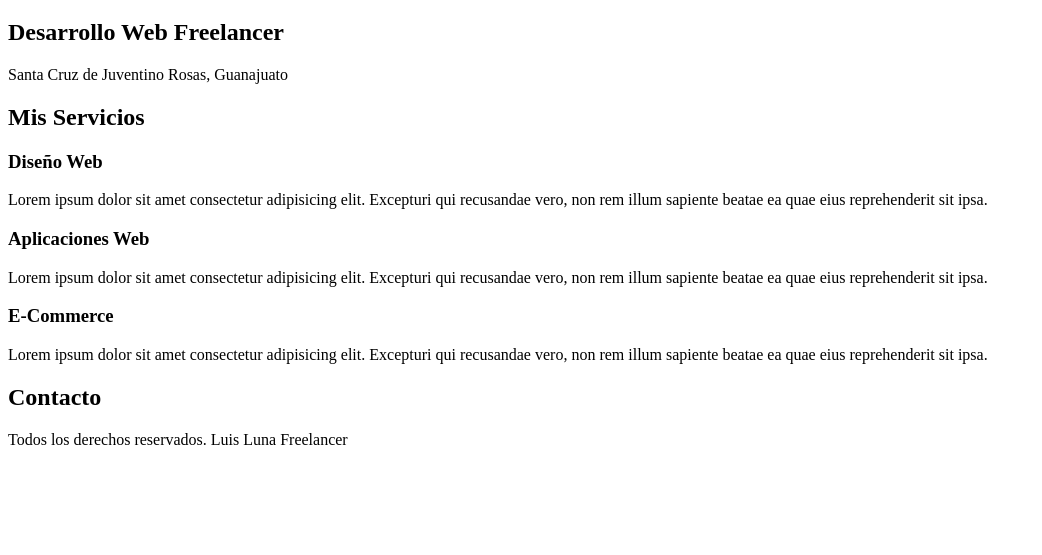
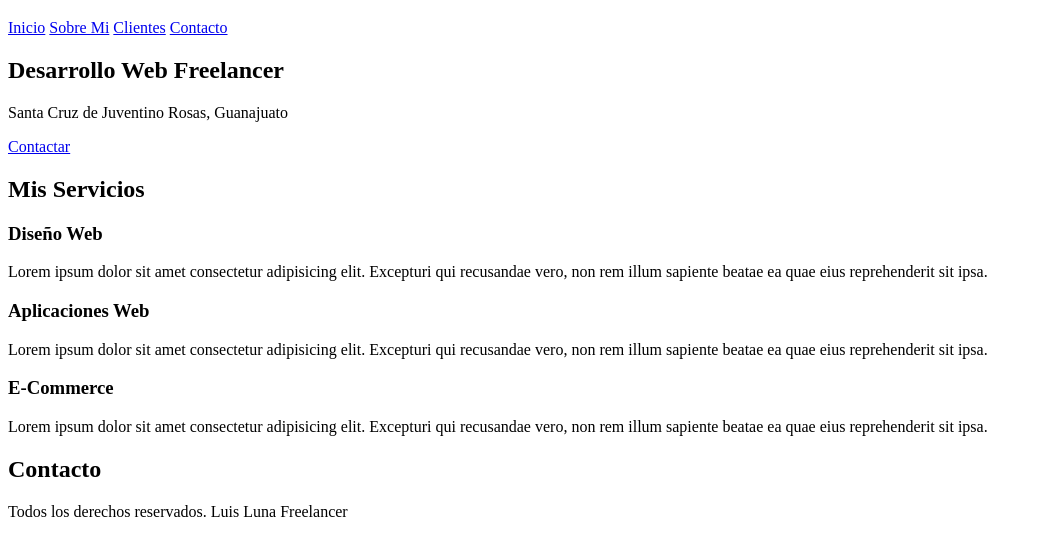
Before and after one commit to luisjavierluna/FreelanceSite, a plain HTML site: page index.html in a window 1280 px wide. Shown: the part 61-616 px from the top of the page, without its empty margins (0-1042 px from the left). Drawn offline with Linux system fonts and the light colour scheme.

Commit message:
16. Creando Enlaces y Navegación

```diff
--- a/index.html
+++ b/index.html
@@ -11,9 +11,18 @@
         <h1>Luis Luna Freelancer</h1>
     </header>
 
+    <nav>
+        <a href="#">Inicio</a>
+        <a href="#">Sobre Mi</a>
+        <a href="#">Clientes</a>
+        <a href="#">Contacto</a>
+    </nav>
+
     <section>
         <h2>Desarrollo Web Freelancer</h2>
         <p>Santa Cruz de Juventino Rosas, Guanajuato</p>
+
+        <a href="#">Contactar</a>
     </section>
 
     <main>
```
